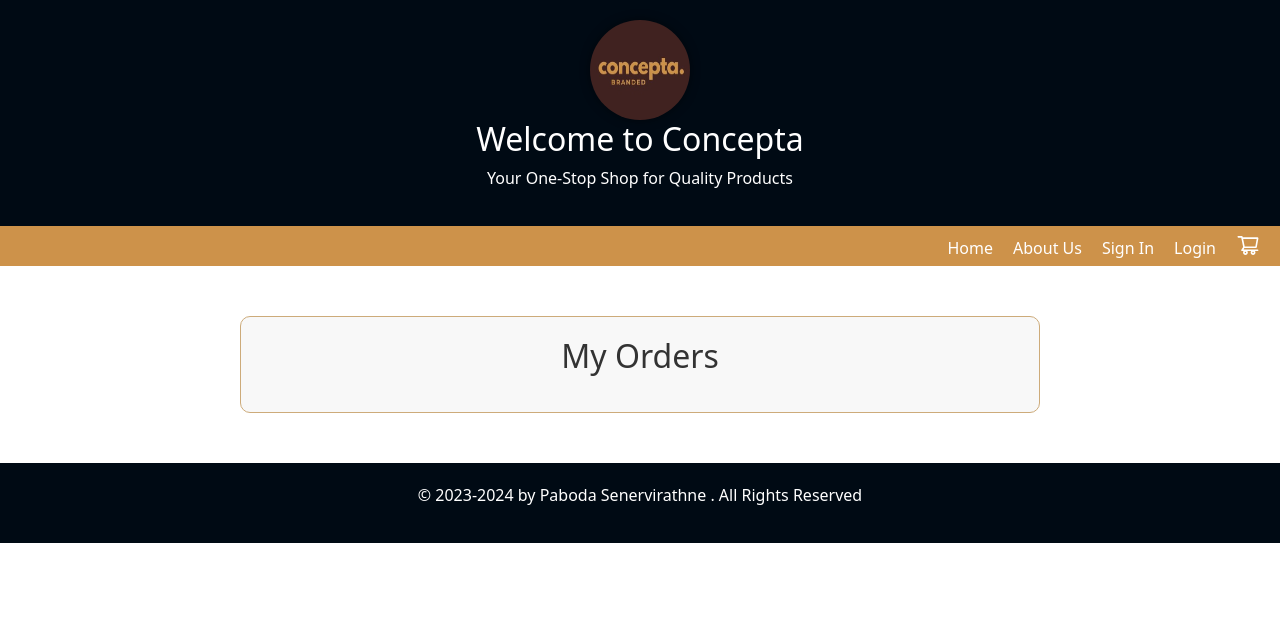
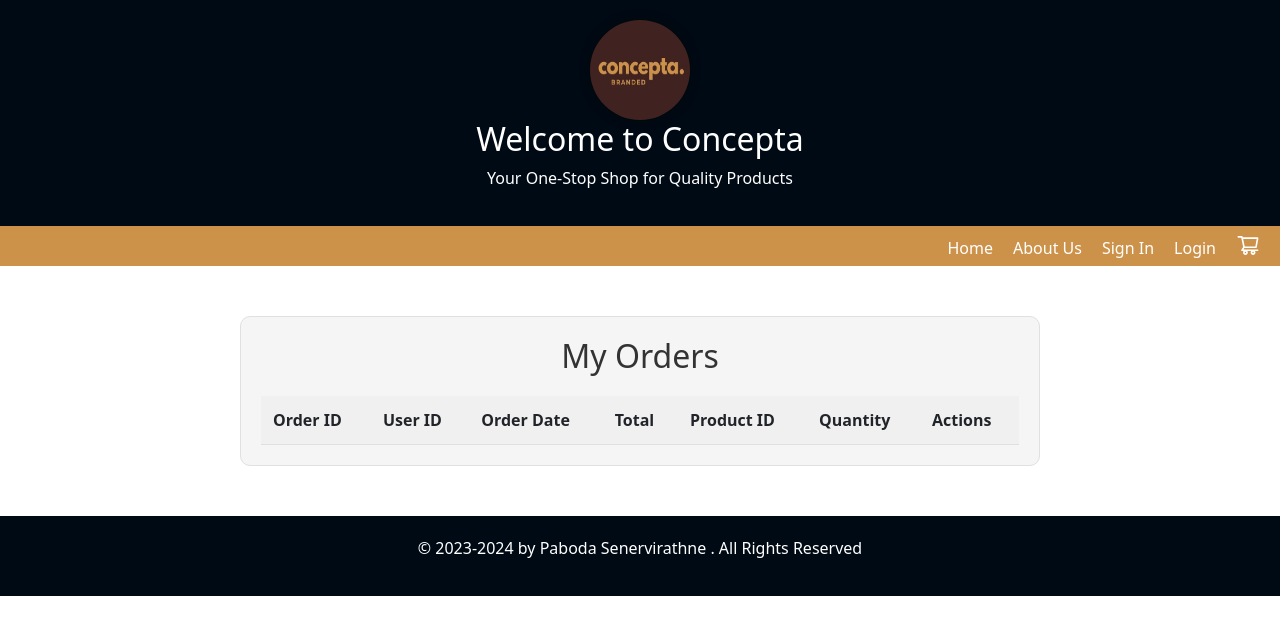
Before and after one commit to PabodaSenevirathne/QuickBuy-v2.0.0, a React (Create React App) app: page /my-orders in a window 1280 px wide. Shown: the top 634 px of the page. Built offline with nearby package versions, Linux system fonts and the light colour scheme.

Commit message:
css updated

```diff
--- a/src/pages/OrdersPage.js
+++ b/src/pages/OrdersPage.js
@@ -3,8 +3,6 @@ import axios from 'axios';
 import { Link } from 'react-router-dom';
 import { jwtDecode as jwt_decode } from 'jwt-decode';
 import '../styles/OrdersPage.css';
-
-
 
 const OrdersPage = () => {
   const [orders, setOrders] = useState([]);
@@ -29,31 +27,48 @@ const OrdersPage = () => {
   return (
     <div className="order-summary"> {/* Apply the "order-summary" class */}
       <h2>My Orders</h2>
-      <ul>
+      <table>
+        <thead>
+          <tr>
+            <th>Order ID</th>
+            <th>User ID</th>
+            <th>Order Date</th>
+            <th>Total</th>
+            <th>Product ID</th> {/* New column for Product ID */}
+            <th>Quantity</th> {/* New column for Quantity */}
+            <th>Actions</th>
+          </tr>
+        </thead>
+        <tbody>
           {orders.map((order, index) => (
-          <li key={index}>
-            <div>
-              <h3>Order #{order.orderId}</h3> {/* Display Order ID */}
-              <p>User ID: {order.user}</p> {/* Display User ID */}
-              <p>Order Date: {new Date(order.orderDate).toLocaleDateString()}</p>
-              <p>Total: ${order.totalAmount.toFixed(2)}</p>
-              <p>Products:</p>
+            <tr key={index}>
+              <td>{order.orderId}</td>
+              <td>{order.user}</td>
+              <td>{new Date(order.orderDate).toLocaleDateString()}</td>
+              <td>${order.totalAmount.toFixed(2)}</td>
+              <td>
                 <ul>
                   {order.products.map((product, productIndex) => (
-                  <li key={productIndex}>
-                    Product ID: {product} {/* Display Product ID */}
-                    <br />
-                    Quantity: {order.quantities[productIndex]} {/* Display Quantity */}
-                  </li>
+                    <li key={productIndex}>{product}</li>
                   ))}
                 </ul>
-            </div>
-            <Link to={`/orders/${order.orderId}`}>
-              <button>View Details</button>
-            </Link>
-          </li>
+              </td>
+              <td>
+                <ul>
+                  {order.quantities.map((quantity, quantityIndex) => (
+                    <li key={quantityIndex}>{quantity}</li>
                   ))}
                 </ul>
+              </td>
+              <td>
+                <Link to={`/orders/${order.orderId}`}>
+                  <button className="view-details-button">Status</button>
+                </Link>
+              </td>
+            </tr>
+          ))}
+        </tbody>
+      </table>
     </div>
   );
 };
@@ -64,15 +79,13 @@ export default OrdersPage;
 
 
 
-
-
-
-
-
 // import React, { useState, useEffect } from 'react';
 // import axios from 'axios';
 // import { Link } from 'react-router-dom';
 // import { jwtDecode as jwt_decode } from 'jwt-decode';
+// import '../styles/OrdersPage.css';
+
+
 
 // const OrdersPage = () => {
 //   const [orders, setOrders] = useState([]);
@@ -111,13 +124,13 @@ export default OrdersPage;
 //                   <li key={productIndex}>
 //                     Product ID: {product} {/* Display Product ID */}
 //                     <br />
-//                     Quantity: {order.quantities[productIndex]} {/* Display Quantity */}
+//                     Quantity: {order.quantities[productIndex]} {/* Dissplay Quantity */}
 //                   </li>
 //                 ))}
 //               </ul>
 //             </div>
 //             <Link to={`/orders/${order.orderId}`}>
-//               <button>View Details</button>
+//               <button className="view-details-button">View Details</button>
 //             </Link>
 //           </li>
 //         ))}
@@ -127,55 +140,3 @@ export default OrdersPage;
 // };
 
 // export default OrdersPage;
-
-
-
-
-// // OrdersPage.js
-// import React, { useState, useEffect } from 'react';
-// import axios from 'axios';
-// import { Link } from 'react-router-dom';
-// import { jwtDecode as jwt_decode } from 'jwt-decode';
-
-// const OrdersPage = () => {
-//   const [orders, setOrders] = useState([]);
-
-//   useEffect(() => {
-//     const fetchOrders = async () => {
-//       try {
-//         const token = localStorage.getItem('token'); // Retrieve the token from localStorage
-//         const decodedToken = jwt_decode(token); // Decode the token to get user ID
-//         const userId = decodedToken.userId; // Get the user ID from the decoded token
-
-//         const response = await axios.get(`http://localhost:5001/api/orders/user/${userId}`); // Fetch orders by user ID
-//         setOrders(response.data);
-//       } catch (error) {
-//         console.error('Error fetching orders:', error);
-//       }
-//     };
-
-//     fetchOrders();
-//   }, []);
-
-//   return (
-//     <div className="order-summary"> {/* Apply the "order-summary" class */}
-//       <h2>My Orders</h2>
-//       <ul>
-//         {orders.map((order, index) => (
-//           <li key={index}>
-//             <div>
-//               <h3>Order #{order.id}</h3>
-//               <p>Order Date: {new Date(order.orderDate).toLocaleDateString()}</p>
-//               <p>Total: ${order.totalAmount.toFixed(2)}</p>
-//             </div>
-//             <Link to={`/orders/${order.id}`}>
-//               <button>View Details</button>
-//             </Link>
-//           </li>
-//         ))}
-//       </ul>
-//     </div>
-//   );
-// };
-
-// export default OrdersPage;
--- a/src/styles/OrdersPage.css
+++ b/src/styles/OrdersPage.css
@@ -1,4 +1,72 @@
 /* OrdersPage.css */
+.order-summary {
+  max-width: 800px;
+  margin: 0 auto;
+  padding: 20px;
+  border: 1px solid #e0e0e0;
+  border-radius: 10px;
+  margin-top: 50px;
+  margin-bottom: 50px;
+  background-color: #f5f5f5; /* Light gray background color */
+}
+
+.order-summary h2 {
+  text-align: center;
+  color: #333; /* Dark gray color */
+  margin-bottom: 20px;
+}
+
+.order-summary table {
+  width: 100%;
+  border-collapse: collapse;
+}
+
+.order-summary th,
+.order-summary td {
+  padding: 12px;
+  text-align: left;
+  border-bottom: 1px solid #e0e0e0;
+}
+
+.order-summary th {
+  background-color: #f0f0f0;
+}
+
+.order-summary tbody tr:hover {
+  background-color: #fafafa;
+}
+
+.order-summary ul {
+  list-style: none;
+  margin: 0;
+  padding: 0;
+}
+
+.order-summary ul li {
+  margin-bottom: 5px;
+}
+
+.order-summary button.view-details-button {
+  background-color: #089c1b;
+  color: #fff;
+  border: none;
+  padding: 8px 16px;
+  border-radius: 5px;
+  cursor: pointer;
+}
+
+.order-summary button.view-details-button:hover {
+  background-color: #0056b3;
+}
+
+.order-summary button.view-details-button:focus {
+  outline: none;
+}
+
+
+
+
+/*
 .order-summary {
   max-width: 800px;
   margin: 0 auto;
@@ -7,12 +75,12 @@
   border-radius: 10px;
   margin-top: 50px;
   margin-bottom: 50px;
-  background-color: #F8F8F8; /* Light gray background color */
+  background-color: #CDAB7A;
 }
 
 .order-summary h2 {
   text-align: center;
-  color: #333; /* Dark gray color */
+  color: #333;
 }
 
 .order-summary ul {
@@ -28,7 +96,7 @@
 }
 
 .order-summary h3 {
-  color: #007bff; /* Blue color */
+  color: #333;
 }
 
 .order-summary p {
@@ -45,18 +113,18 @@
 }
 
 .order-summary button.view-details-button {
-  background-color: #007bff; /* Blue color */
+  background-color: #402220;
   color: #fff;
   border: none;
   padding: 8px 16px;
-  border-radius: 5px;
+  border-radius: 10px;
   cursor: pointer;
 }
 
 .order-summary button.view-details-button:hover {
-  background-color: #0056b3; /* Darker shade of blue */
+  background-color: #0056b3;
 }
 
 .order-summary button.view-details-button:focus {
   outline: none;
-}
+} */
```
Lines whose indentation alone changed are shown as unchanged.
